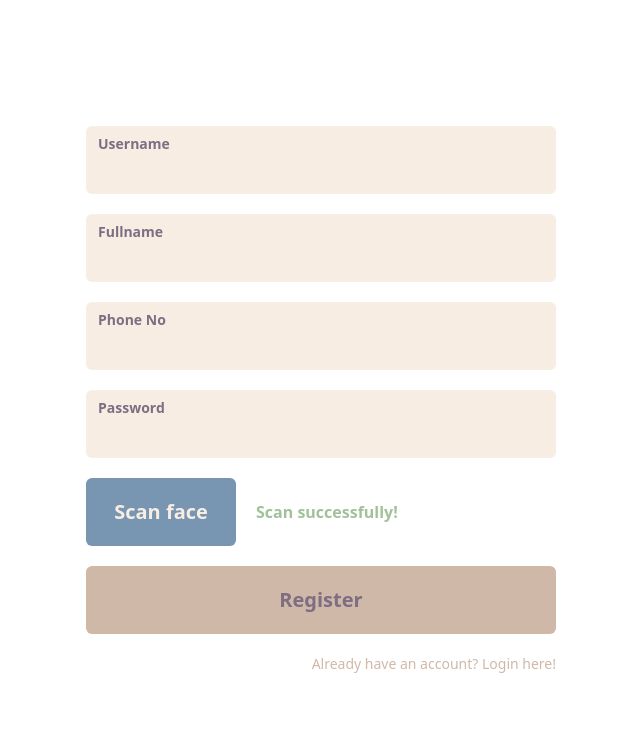
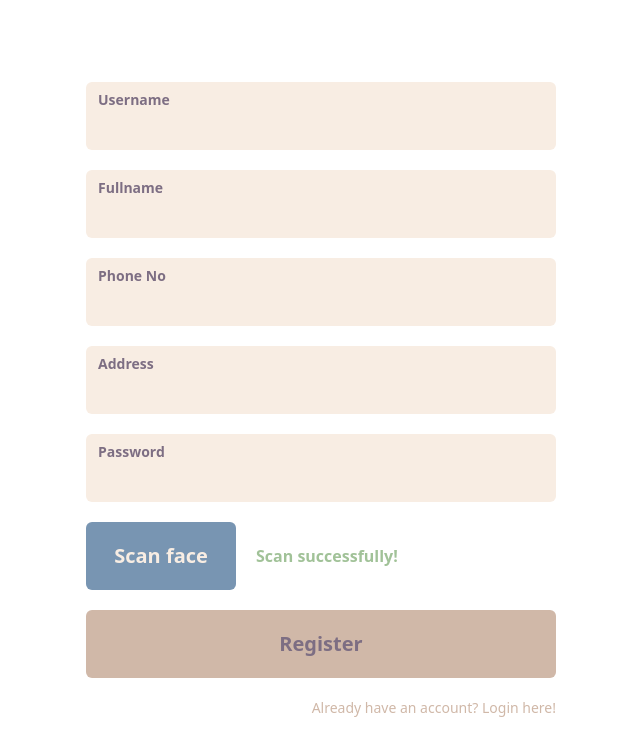
Before and after one commit to tonible14012002/Home-Security-System-frontend, a React (Create React App) app: page /register in a window 1280 px wide. Shown: the top 756 px of the page, without its empty margins (319-959 px from the left). Built offline with nearby package versions, Linux system fonts and the light colour scheme.

Commit message:
add address field

```diff
--- a/src/pages/Register/index.js
+++ b/src/pages/Register/index.js
@@ -8,6 +8,7 @@ const Register = () => {
         <InputField field="Username" type="text" />
         <InputField field="Fullname" type="text" />
         <InputField field="Phone No" type="text" />
+        <InputField field="Address" type="text" />
         <InputField field="Password" type="text" />
         <div className="flex items-center gap-5">
           <div className="w-[150px] ">
```
